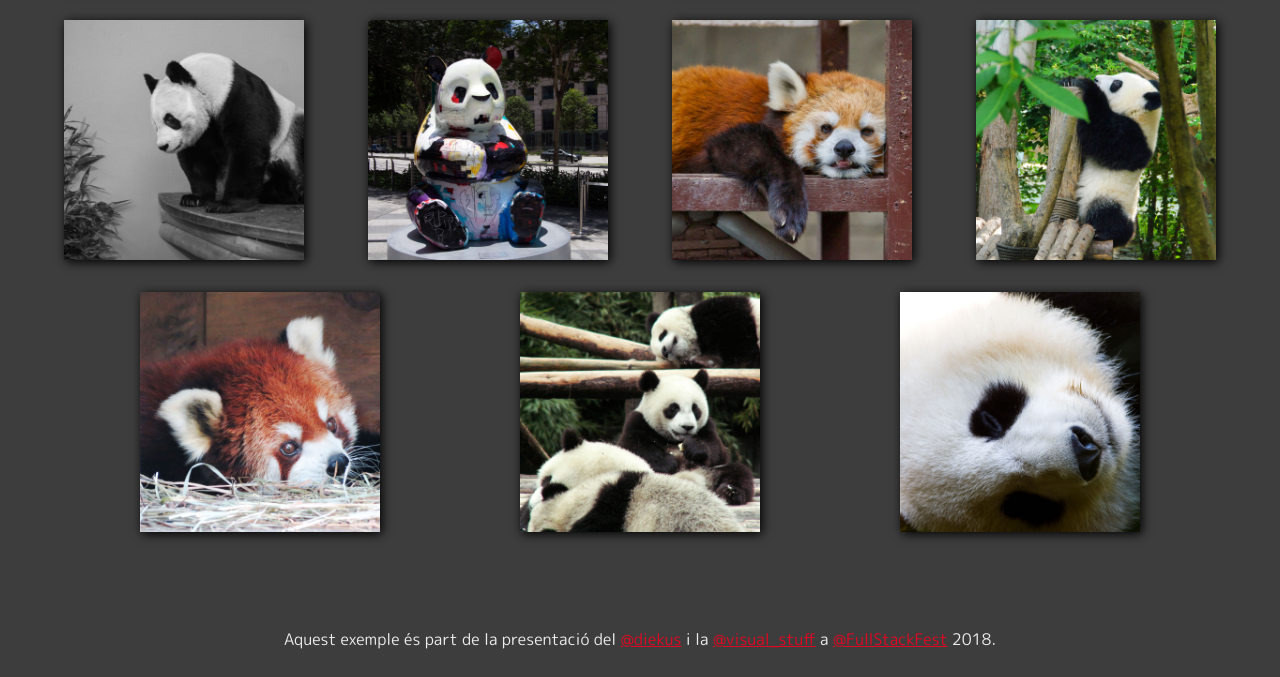
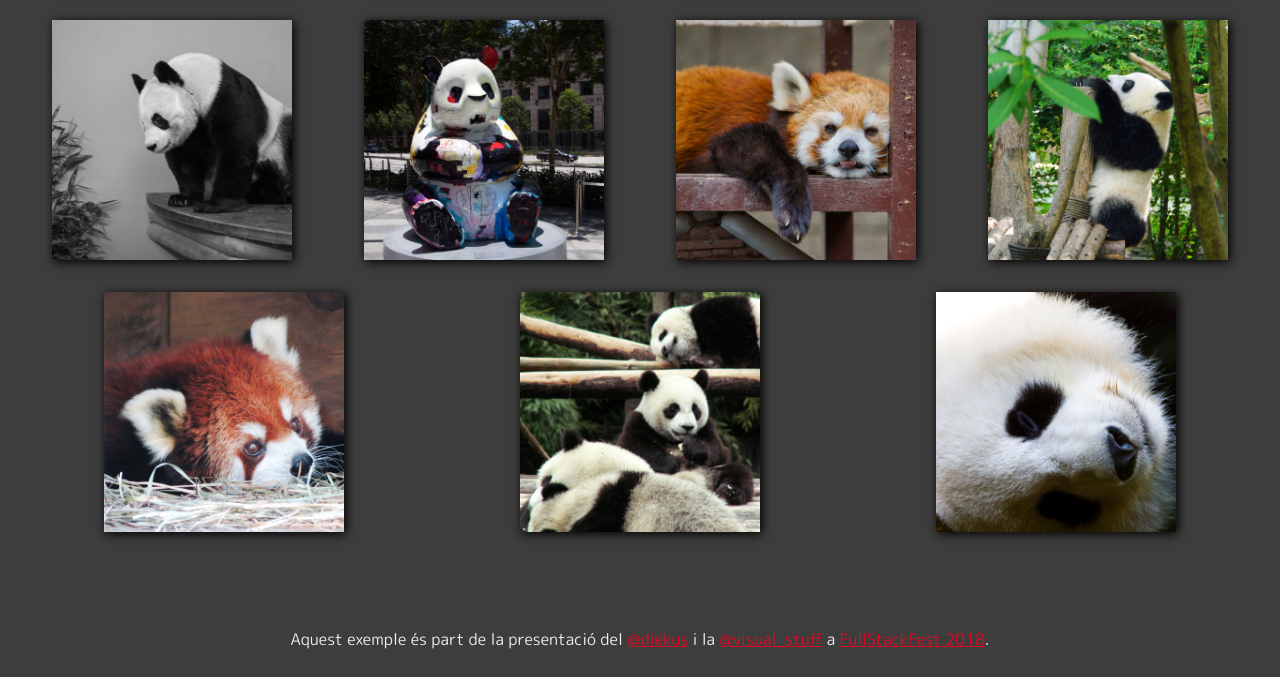
Before and after one commit to SamsungInternet/fsf-xr, a website: page panda/index.html in a window 1280 px wide. Shown: the part 659-1336 px from the top of the page. Drawn offline with Linux system fonts and the light colour scheme.

Commit message:
Edge and SI dont support space-evenly

```diff
--- a/panda/index.html
+++ b/panda/index.html
@@ -35,7 +35,7 @@
             </div>
         </div>
         <div class="peu">
-            <p class="margins">Aquest exemple &eacute;s part de la presentaci&oacute; del <a href="https://twitter.com/diekus">@diekus</a> i la <a href="https://twitter.com/visual_stuff">@visual_stuff</a> a <a href="https://twitter.com/fullstackfest">@FullStackFest</a> 2018.</p>
+            <p class="margins">Aquest exemple &eacute;s part de la presentaci&oacute; del <a href="https://twitter.com/diekus">@diekus</a> i la <a href="https://twitter.com/visual_stuff">@visual_stuff</a> a <a href="../">FullStackFest 2018</a>.</p>
             <a href="../"><img src="imgs/fsf-logo-w.svg" class="logo"></a>
         </div>
     </div>
--- a/panda/styles/panda.css
+++ b/panda/styles/panda.css
@@ -22,7 +22,7 @@ a:link, a:visited, a:hover{
     flex-direction: row;
     flex-wrap: wrap;
     justify-items: center;
-    justify-content: space-evenly;
+    justify-content: space-around;
 }
 
 .foto{
```
